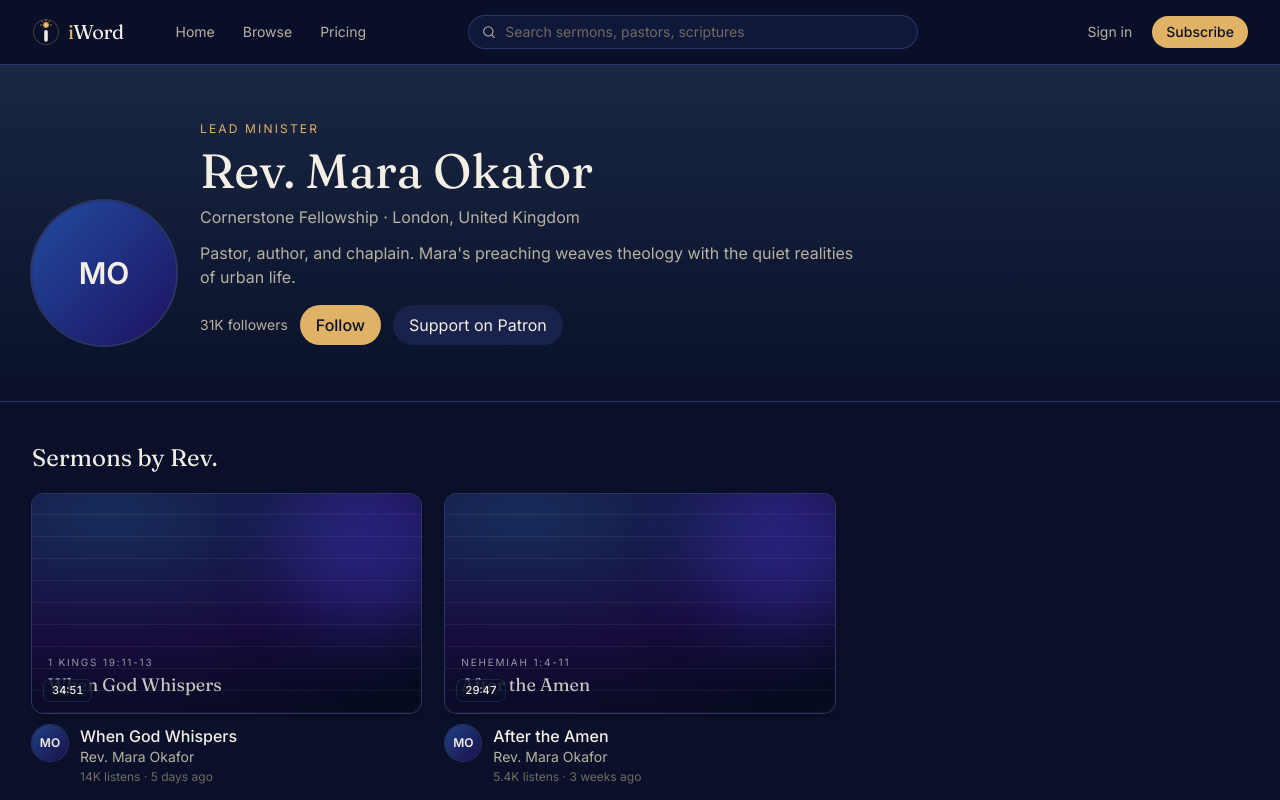
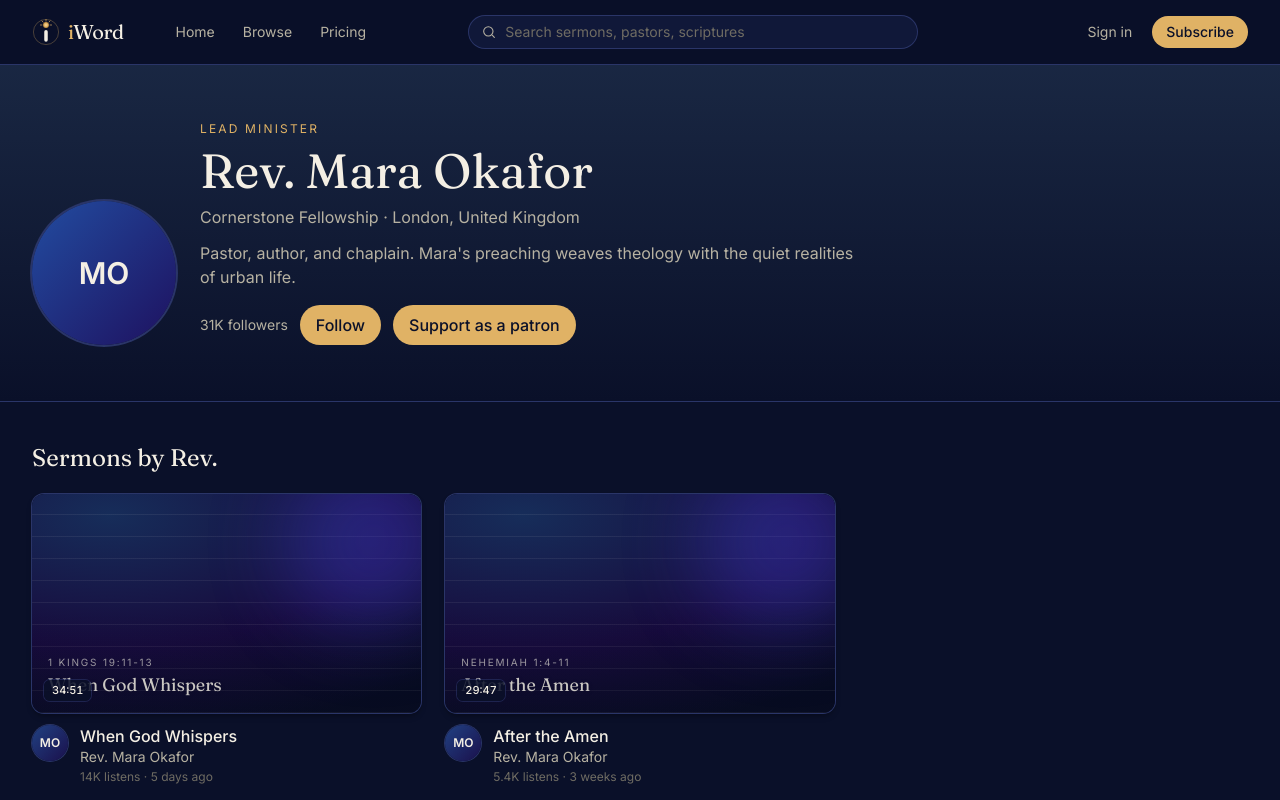
Before and after one commit to Sevyn1/iWord, a Next.js app: page /pastors/mara-okafor in a window 1280 px wide. Shown: the top 800 px of the page. Built offline with nearby package versions, Linux system fonts and the light colour scheme; no server answers.

Commit message:
feat: 'Support as a patron' button links to Patron tier on pricing

```diff
--- a/src/app/pastors/[slug]/page.tsx
+++ b/src/app/pastors/[slug]/page.tsx
@@ -57,10 +57,10 @@
               </span>
               <FollowButton pastorId={pastor.id} initialFollowing={following} />
               <Link
-                href="/pricing"
-                className="px-4 py-2 rounded-full bg-ink-3 hover:bg-ink-4 text-cream"
+                href="/pricing#patron"
+                className="px-4 py-2 rounded-full bg-gold hover:bg-gold-hot text-ink font-medium transition-colors"
               >
-                Support on Patron
+                Support as a patron
               </Link>
             </div>
           </div>
--- a/src/app/pricing/page.tsx
+++ b/src/app/pricing/page.tsx
@@ -49,7 +49,8 @@
           return (
             <div
               key={t.id}
-              className={`rounded-3xl p-7 ring-1 flex flex-col ${
+              id={t.id}
+              className={`scroll-mt-24 rounded-3xl p-7 ring-1 flex flex-col ${
                 isCurrent
                   ? "bg-ink-3 ring-gold shadow-xl shadow-black/40"
                   : t.highlight
@@ -77,12 +78,7 @@
                 <span className="text-cream-muted">/ month</span>
               </div>
               <ul className="mt-6 space-y-3 text-sm flex-1">
-                {t.features
-                  .filter(
-                    (f) =>
-                      !(f === "Support as a patron" && currentPlan === "patron")
-                  )
-                  .map((f) => (
+                {t.features.map((f) => (
                   <li key={f} className="flex gap-2 text-cream-muted">
                     <svg width="18" height="18" viewBox="0 0 24 24" fill="none" className="text-gold shrink-0 mt-0.5">
                       <path d="m5 12 4 4L19 6" stroke="currentColor" strokeWidth="2" strokeLinecap="round" strokeLinejoin="round" />
```
Lines whose indentation alone changed are shown as unchanged.
